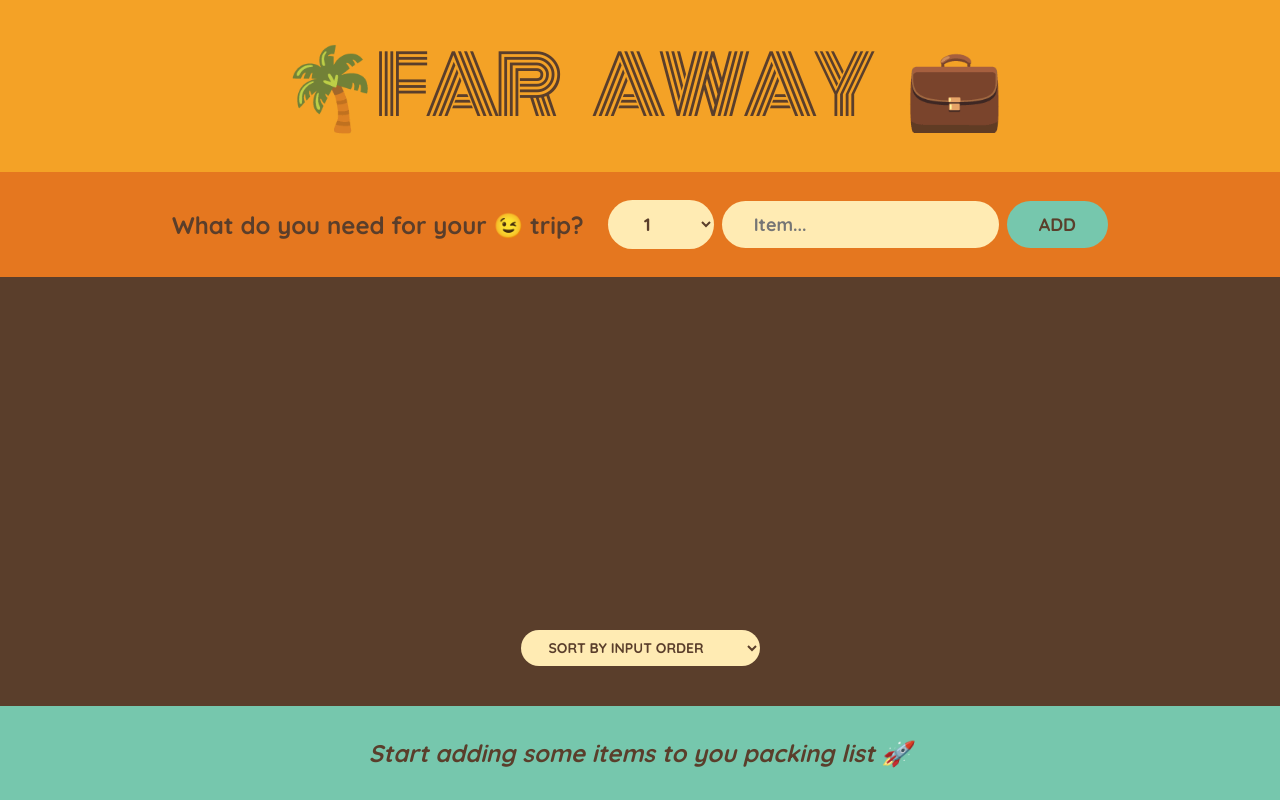
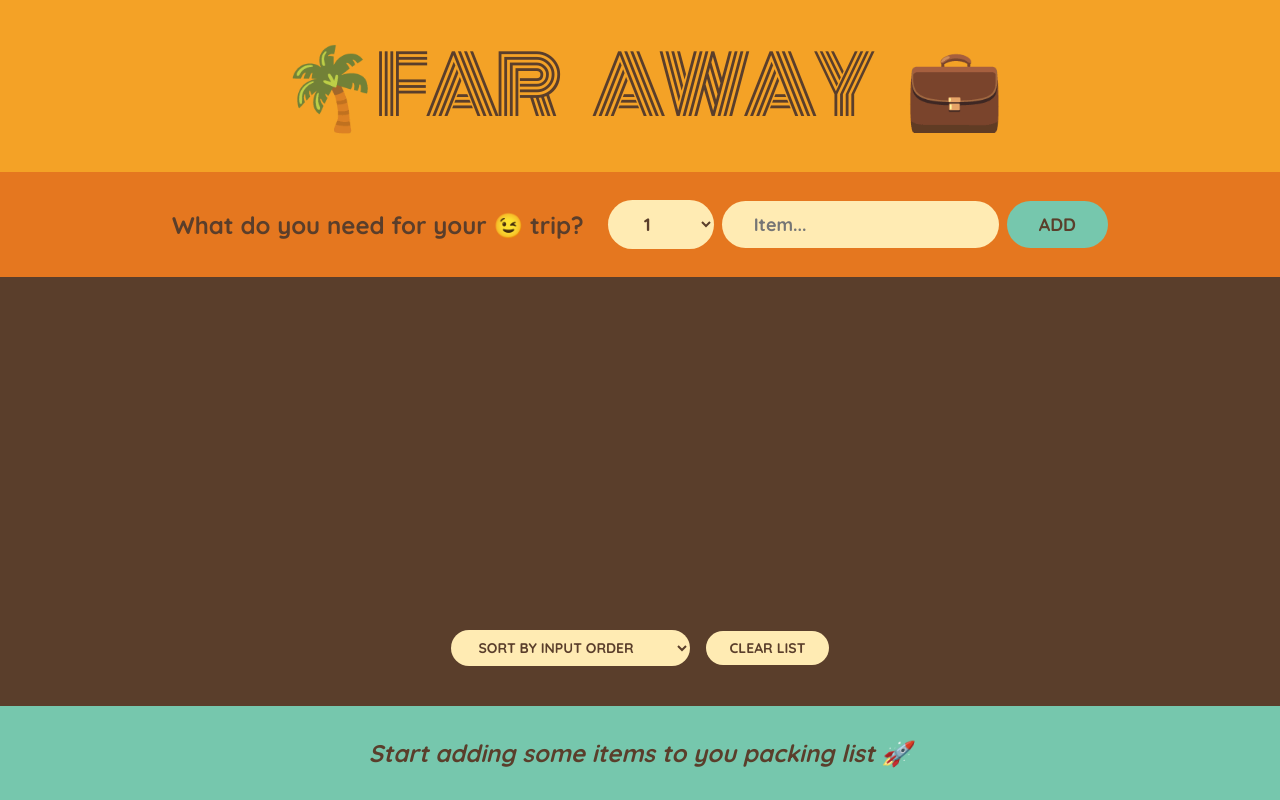
Before and after one commit to edmurneves/far-away-list, a React (Create React App) app: page / in a window 1280 px wide. Built offline with nearby package versions, Linux system fonts and the light colour scheme.

Commit message:
Feat: Added the clear list button

```diff
--- a/src/App.js
+++ b/src/App.js
@@ -18,6 +18,12 @@
       )
     );
   }
+  function handleDeleteList() {
+    const confirmed = window.confirm(
+      "Are you sure you want to delete all items?"
+    );
+    if (confirmed) setItems([]);
+  }
 
   return (
     <div className="app">
@@ -27,6 +33,7 @@
         items={items}
         onDeleteItems={handleDeleteItem}
         onToggleItem={handleToggleItem}
+        onDeleteList={handleDeleteList}
       />
       <Stats items={items} />
     </div>
@@ -75,7 +82,7 @@
   );
 }
 
-function PackingList({ items, onDeleteItems, onToggleItem }) {
+function PackingList({ items, onDeleteItems, onToggleItem, onDeleteList }) {
   const [sortBy, setSortBy] = useState("input");
 
   let sortedItems;
@@ -120,6 +127,7 @@
           <option value="description">Sort by description</option>
           <option value="packed">Sort by packed status</option>
         </select>
+        <button onClick={onDeleteList}>Clear List</button>
       </div>
     </div>
   );
```
